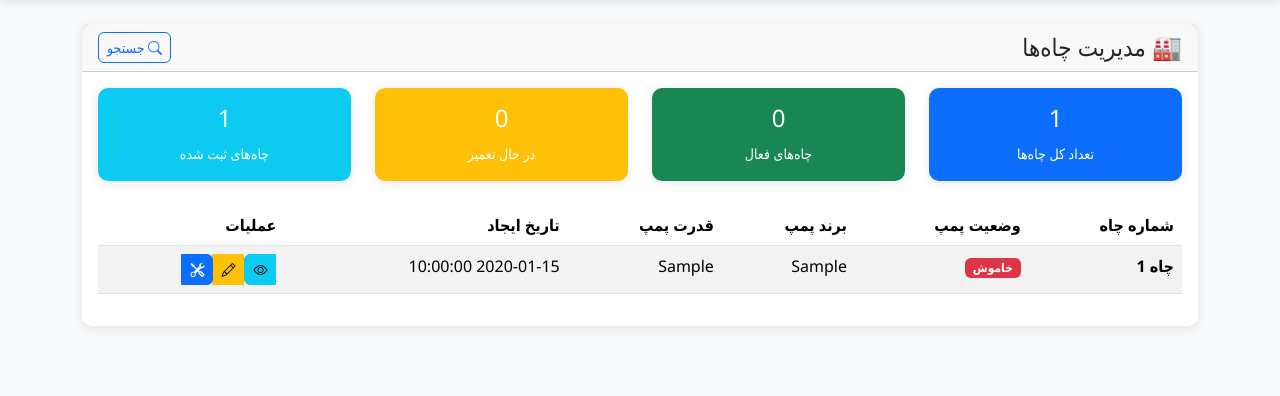
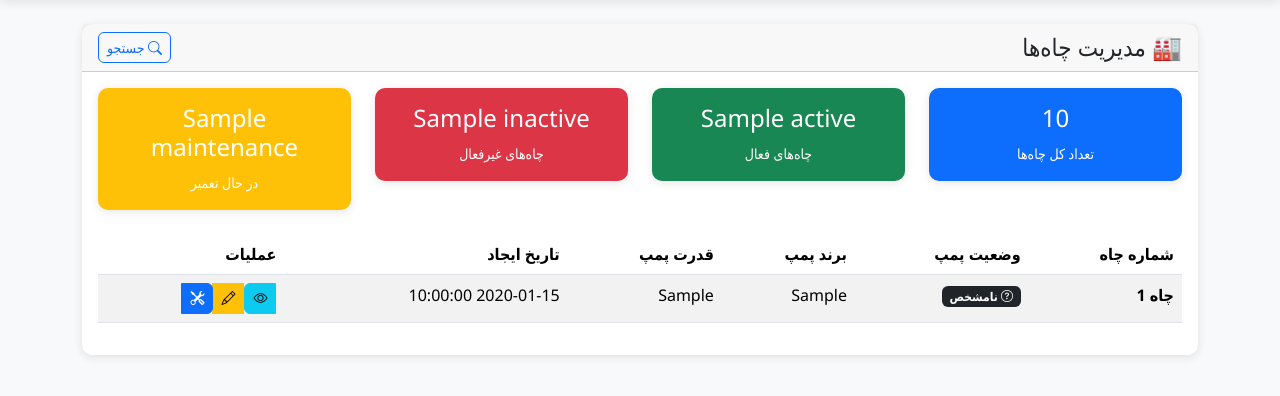
Before and after one commit to Reza010101/pump-managment, a Flask app: template templates/wells_management.html in a window 1280 px wide. Shown: the part 56-452 px from the top of the page. Run offline with Flask 3, Linux system fonts and the light colour scheme; the template is opened without the code that fills it: most values are stand-ins (such as "Sample title", 1, 10 or a date in 2020); some libraries are stand-ins or nearby versions.

Commit message:
feat: Enhance status display for wells
- Show comprehensive status: Active (On/Off), Inactive, Maintenance
- Differentiate between well status and pump operational state
- Use appropriate badges and icons for each status
- Active wells show pump state (On/Off)
- Inactive and maintenance wells override pump state

```diff
--- a/templates/wells_management.html
+++ b/templates/wells_management.html
@@ -36,7 +36,7 @@
                     <div class="col-md-3">
                         <div class="card bg-primary text-white">
                             <div class="card-body text-center py-3">
-                                <h4>{{ wells|length }}</h4>
+                                <h4>{{ stats.total }}</h4>
                                 <small>تعداد کل چاه‌ها</small>
                             </div>
                         </div>
@@ -44,24 +44,24 @@
                     <div class="col-md-3">
                         <div class="card bg-success text-white">
                             <div class="card-body text-center py-3">
-                                <h4>{{ wells|selectattr("pump_status")|selectattr("pump_status")|list|length }}</h4>
+                                <h4>{{ stats.active }}</h4>
                                 <small>چاه‌های فعال</small>
+                            </div>
+                        </div>
+                    </div>
+                    <div class="col-md-3">
+                        <div class="card bg-danger text-white">
+                            <div class="card-body text-center py-3">
+                                <h4>{{ stats.inactive }}</h4>
+                                <small>چاه‌های غیرفعال</small>
                             </div>
                         </div>
                     </div>
                     <div class="col-md-3">
                         <div class="card bg-warning text-white">
                             <div class="card-body text-center py-3">
-                                <h4>{{ wells|selectattr("status")|select("equalto", "maintenance")|list|length }}</h4>
+                                <h4>{{ stats.maintenance }}</h4>
                                 <small>در حال تعمیر</small>
-                            </div>
-                        </div>
-                    </div>
-                    <div class="col-md-3">
-                        <div class="card bg-info text-white">
-                            <div class="card-body text-center py-3">
-                                <h4>{{ wells|selectattr("created_at_jalali")|list|length }}</h4>
-                                <small>چاه‌های ثبت شده</small>
                             </div>
                         </div>
                     </div>
@@ -87,6 +87,7 @@
                                     <strong>چاه {{ well.well_number }}</strong>
                                 </td>
                                 <td>
+                                    {% if well.status == 'active' %}
                                         <span class="badge {% if well.pump_status %}bg-success{% else %}bg-danger{% endif %}">
                                             {% if well.pump_status %}
                                                 <i class="bi bi-power"></i> روشن
@@ -94,6 +95,19 @@
                                                 <i class="bi bi-power-off"></i> خاموش
                                             {% endif %}
                                         </span>
+                                    {% elif well.status == 'inactive' %}
+                                        <span class="badge bg-secondary">
+                                            <i class="bi bi-x-circle"></i> غیرفعال
+                                        </span>
+                                    {% elif well.status == 'maintenance' %}
+                                        <span class="badge bg-warning">
+                                            <i class="bi bi-tools"></i> در حال تعمیر
+                                        </span>
+                                    {% else %}
+                                        <span class="badge bg-dark">
+                                            <i class="bi bi-question-circle"></i> نامشخص
+                                        </span>
+                                    {% endif %}
                                 </td>
                                 <td>{{ well.current_pump_brand or '-' }}</td>
                                 <td>{{ well.current_pump_power or '-' }}</td>
```
Also changed, not shown: templates/well_details.html (+21 -8 lines). Lines whose indentation alone changed are shown as unchanged.
